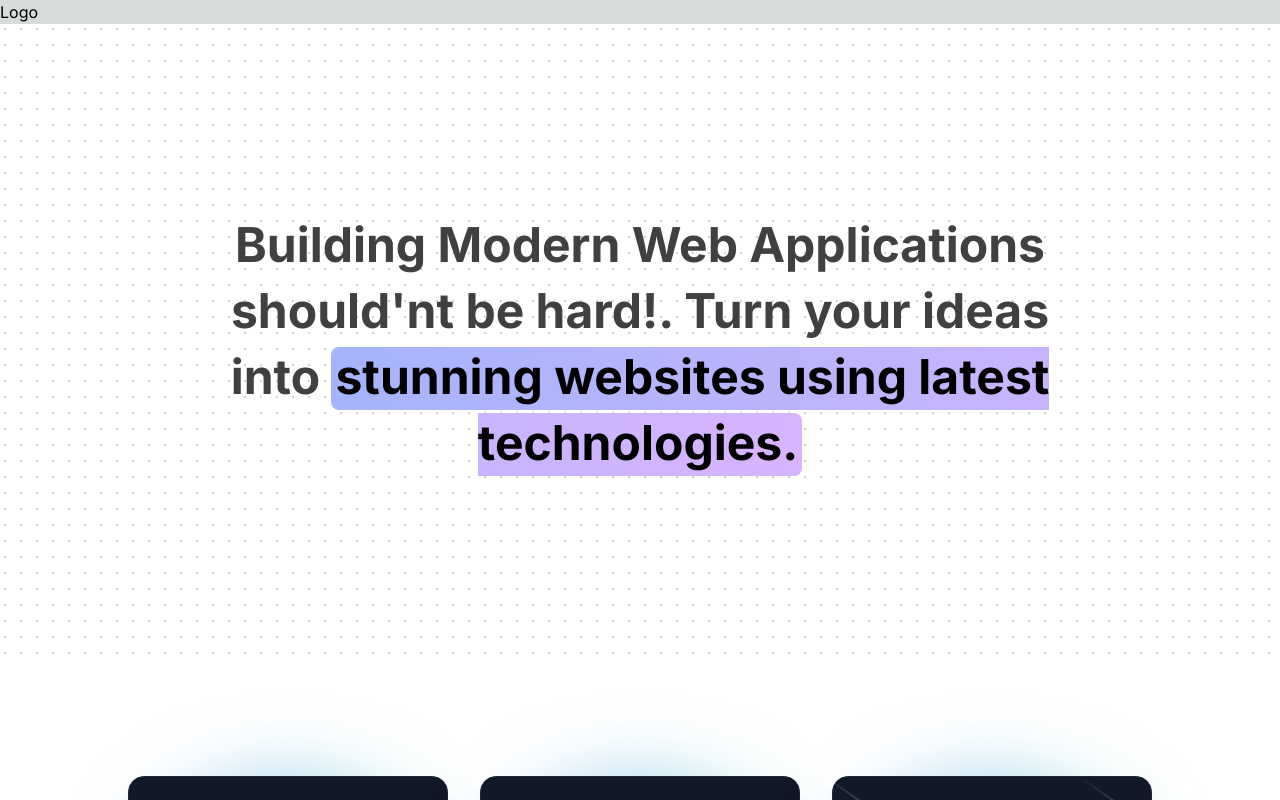
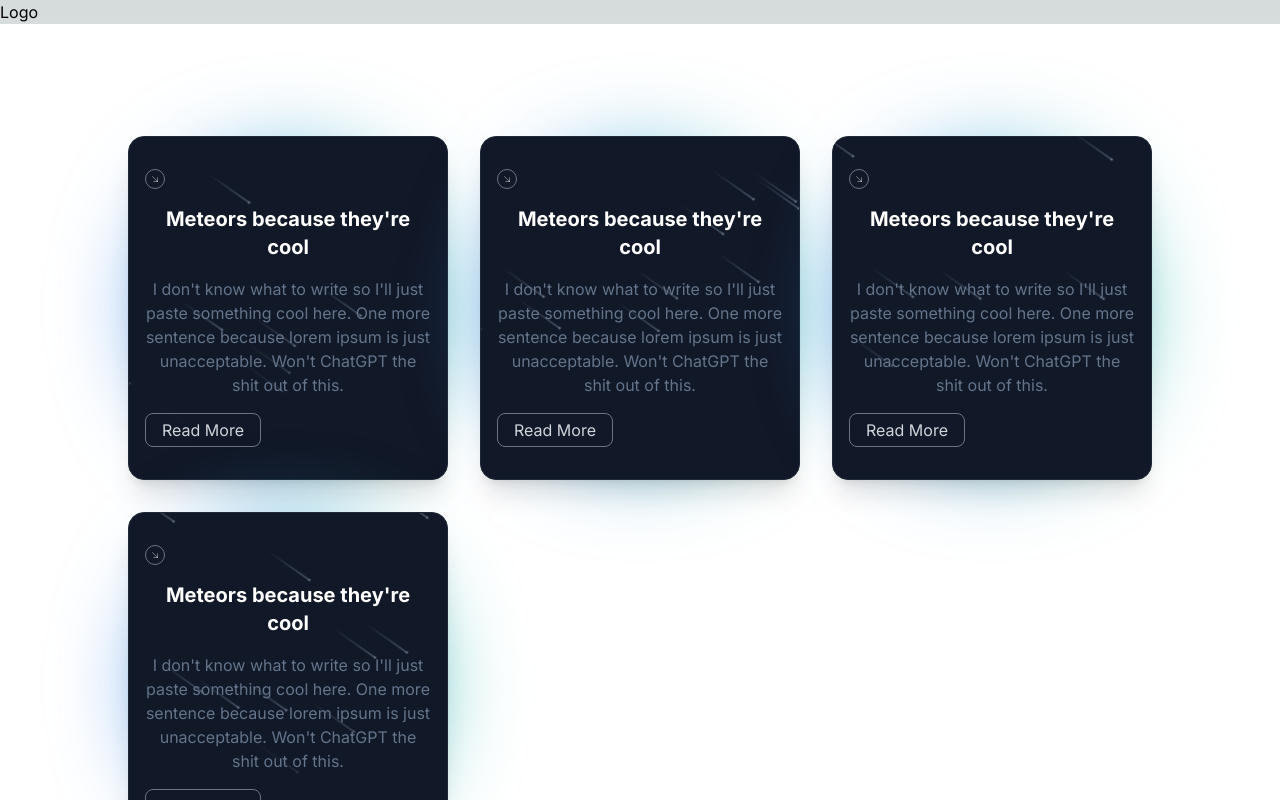
Before and after one commit to ogbonnam/martinsPortfolliiowithAceternityUI, a Next.js app: page / in a window 1280 px wide. Shown: the top 800 px of the page. Built offline with nearby package versions, Linux system fonts and the light colour scheme.

Commit message:
fixing deployment issues

```diff
--- a/app/page.tsx
+++ b/app/page.tsx
@@ -10,29 +10,7 @@ export default function Home() {
       <div>
         <p>Logo</p>
       </div>
-      <HeroHighlight className="items-center justify-between">
-        <motion.h1
-          initial={{
-            opacity: 0,
-            y: 20,
-          }}
-          animate={{
-            opacity: 1,
-            y: [20, -5, 0],
-          }}
-          transition={{
-            duration: 0.5,
-            ease: [0.4, 0.0, 0.2, 1],
-          }}
-          className="text-2xl px-4 md:text-4xl lg:text-5xl font-bold text-neutral-700 dark:text-white max-w-4xl leading-relaxed lg:leading-snug text-center mx-auto "
-        >
-          Building Modern Web Applications should'nt be hard!. Turn your ideas
-          into {" "}
-          <Highlight className="text-black dark:text-white">
-            stunning websites using latest technologies.
-          </Highlight>
-        </motion.h1>
-      </HeroHighlight>
+
       <div className="bg-white text-black text-center justify-between pt-28 pb-28">
         <div className="flex flex-wrap w-4/5 mx-auto gap-8">
           <SingleCard />
```
